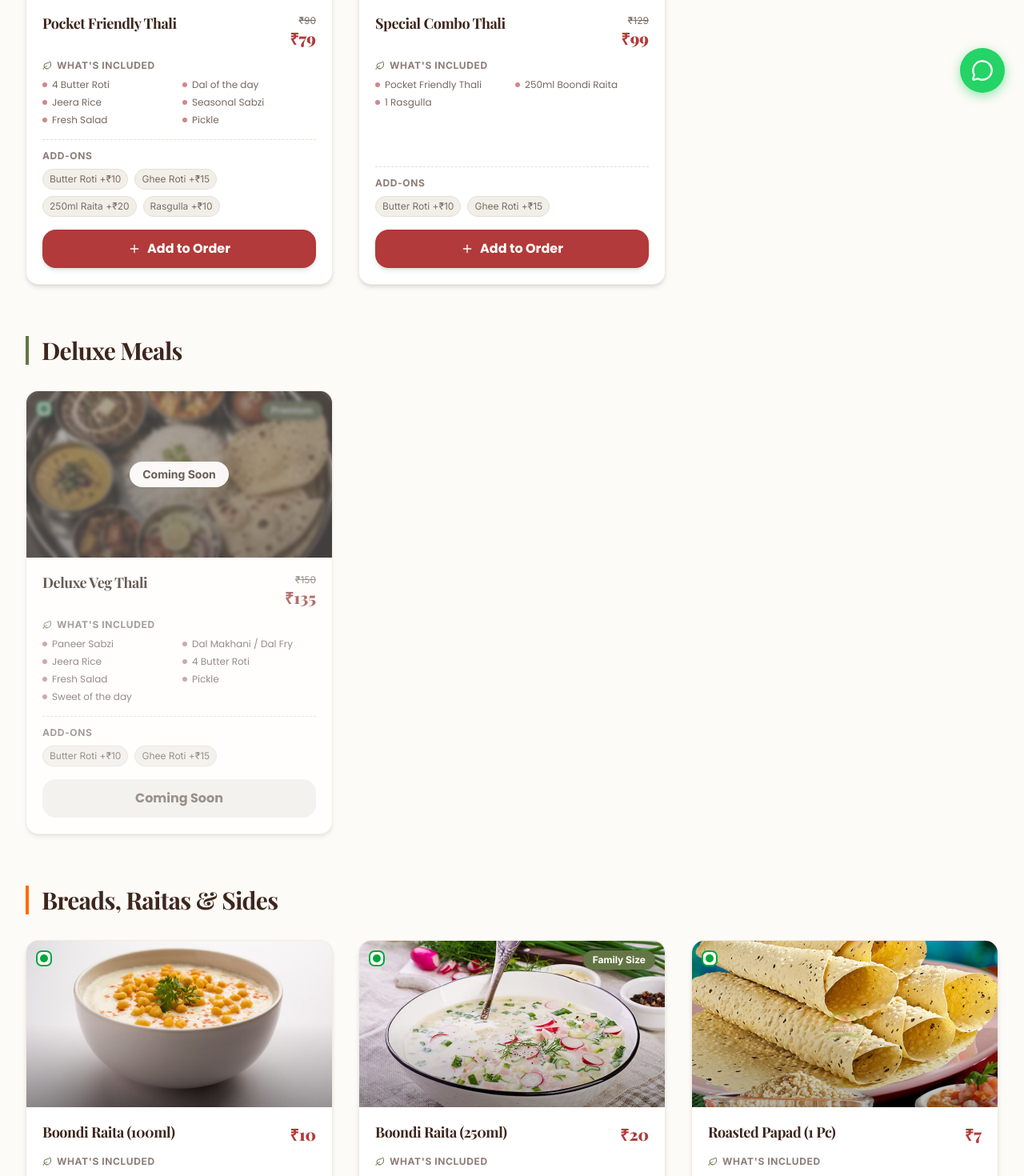
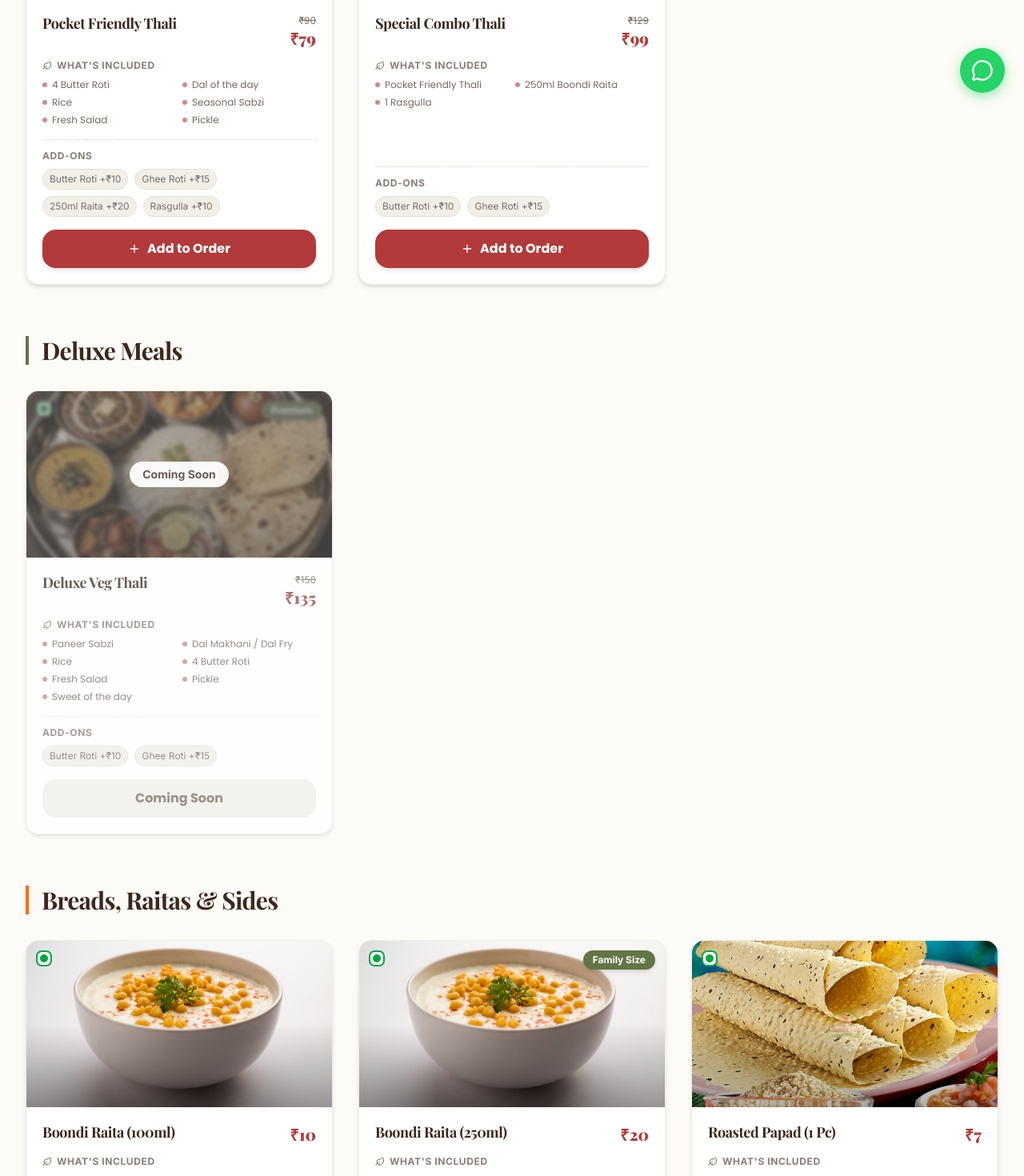
Before and after one commit to weber011/mummyfoodhub1, a Next.js app: page /menu/veg-meals in a window 1280 px wide. Shown: the part 660-2130 px from the top of the page at 80% size. Built offline with nearby package versions, Linux system fonts and the light colour scheme; a web font is replaced by a local one.

Commit message:
Change Jeera Rice to Rice and update raita 20rs image in veg-meals

```diff
--- a/src/app/menu/veg-meals/page.tsx
+++ b/src/app/menu/veg-meals/page.tsx
@@ -29,7 +29,7 @@ export default function VegMealsPage() {
               discount="12%"
               image="/images/regular veg thali.jpeg"
               badge="Bestseller"
-              items={["4 Butter Roti", "Dal of the day", "Jeera Rice", "Seasonal Sabzi", "Fresh Salad", "Pickle"]}
+              items={["4 Butter Roti", "Dal of the day", "Rice", "Seasonal Sabzi", "Fresh Salad", "Pickle"]}
               extras={[{ name: "Butter Roti", price: 10 }, { name: "Ghee Roti", price: 15 }, { name: "250ml Raita", price: 20 }, { name: "Rasgulla", price: 10 }]}
             />
             <MenuCard
@@ -59,7 +59,7 @@ export default function VegMealsPage() {
               image="/images/delux thali.jpeg"
               badge="Premium"
               disabled={true}
-              items={["Paneer Sabzi", "Dal Makhani / Dal Fry", "Jeera Rice", "4 Butter Roti", "Fresh Salad", "Pickle", "Sweet of the day"]}
+              items={["Paneer Sabzi", "Dal Makhani / Dal Fry", "Rice", "4 Butter Roti", "Fresh Salad", "Pickle", "Sweet of the day"]}
               extras={[{ name: "Butter Roti", price: 10 }, { name: "Ghee Roti", price: 15 }]}
             />
           </div>
@@ -81,7 +81,7 @@ export default function VegMealsPage() {
               title="Boondi Raita (250ml)"
               price={20}
               badge="Family Size"
-              image="/images/raita 20 img .jpeg"
+              image="/images/boondi raita2.jpeg"
               items={["Fresh Dahi", "Crispy Boondi", "Roasted Jeera", "Black Salt"]}
             />
             <MenuCard
```
